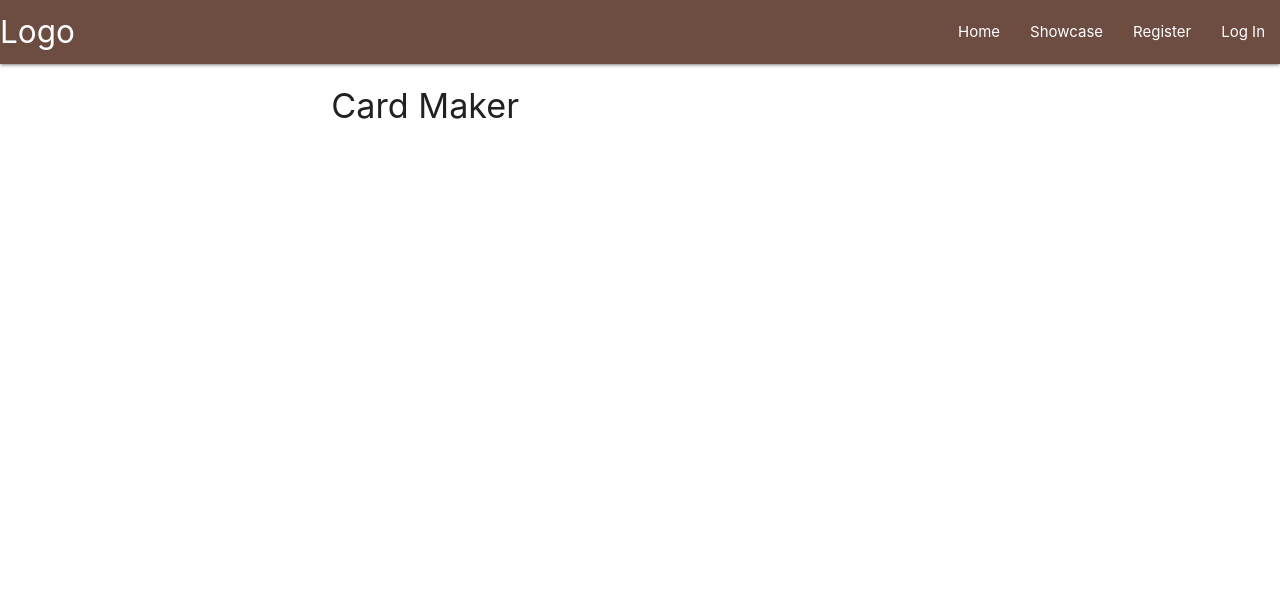
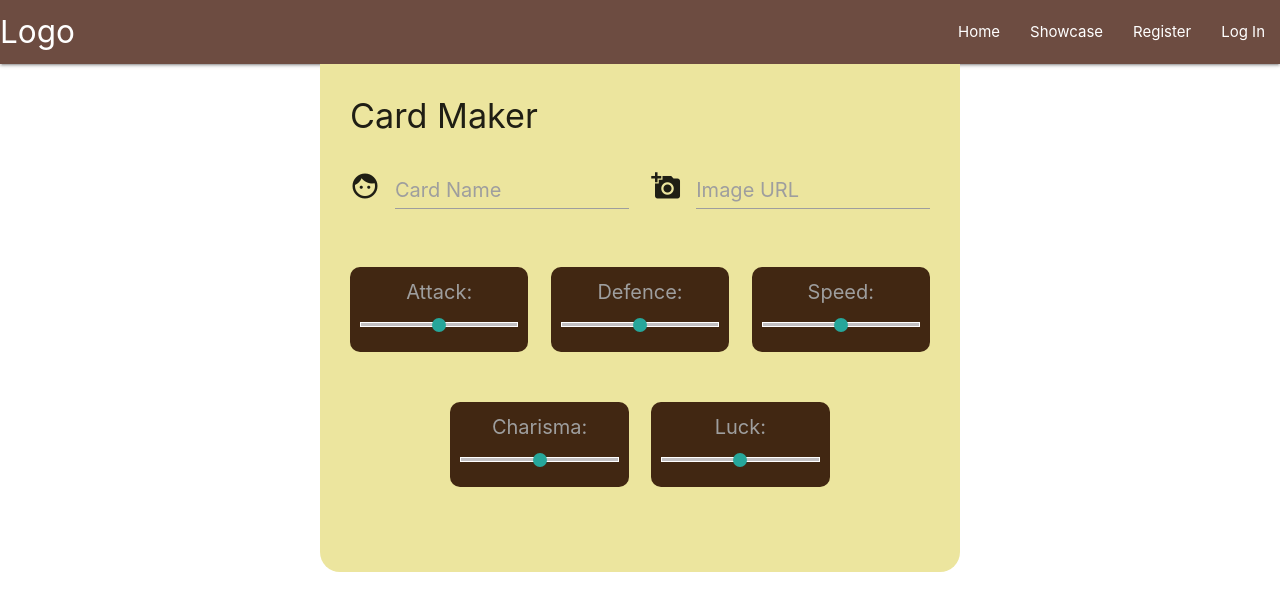
Before and after one commit to Code-Institute-Submissions/SpudStar-milestone-three-project_OctResub, a Flask app: page /card_maker in a window 1280 px wide. Shown: the top 611 px of the page. Run offline with Flask 2, Linux system fonts and the light colour scheme; some libraries are stand-ins or nearby versions.

Commit message:
Made basis for card creation, added backgrounds to form elements

```diff
--- a/static/css/style.css
+++ b/static/css/style.css
@@ -73,3 +73,20 @@ ul.dropdown-content li a {
     font-weight:200px ;
     color: white;
 }
+
+label{
+    font-size:20px !important;
+}
+
+.range-field{
+    background-color:rgb(65, 39, 18);
+    padding:10px;
+    border-radius:10px;
+    margin:0;
+}
+
+.content-holder{
+    background-color:rgb(236, 229, 158);
+    padding:10px 30px 50px !important;
+    border-radius: 0 0 20px 20px;
+}
--- a/templates/base.html
+++ b/templates/base.html
@@ -38,8 +38,10 @@
 
     </header>
 
-    {% block content %}
-    {% endblock %}
+    <div class="background-image">
+        {% block content %}
+        {% endblock %}
+    </div>
 
     <script type="text/javascript" src="https://code.jquery.com/jquery-2.1.1.min.js"></script>
     <script type="text/javascript" src="{{ url_for('static', filename='js/script.js') }}"></script>
--- a/templates/card_maker.html
+++ b/templates/card_maker.html
@@ -1,8 +1,59 @@
 {% extends "base.html" %}
 {% block content %}
     <div class="row">
-        <div class="title_holder col m6 offset-m3">
-            <h4>Card Maker</h4>
+        <div class="col m6 offset-m3 content-holder">
+            <div class="title-holder">
+                <h4>Card Maker</h4>
+            </div>
+            <form>
+                <div class="row">
+                    <div class="input-field col l6 s12">
+                        <i class="material-icons prefix">face</i>
+                        <input id="card_name" name="card_name" type="text" class="validate" minlength="3" maxlength="10" required>
+                        <label for="card_name">Card Name</label>
+                    </div>
+                    <div class="input-field col l6 s12">
+                        <i class="material-icons prefix">add_a_photo</i>
+                        <input id="image_url" name="image_url" type="url" class="validate" required>
+                        <label for="image_url">Image URL</label>
+                    </div>
+                </div>
+
+                <div class="row center-align">
+                    <div class="input-field col m4 s12">
+                        <p class="range-field">
+                            <label for="attack_stat">Attack: </label>
+                            <input type="range" id="attack_stat" name="attack_stat" min="0" max="100" />
+                        </p>
+                    </div>
+                    <div class="input-field col m4 s12">
+                        <p class="range-field">
+                            <label for="defence_stat">Defence: </label>
+                            <input type="range" id="defence_stat" name="defence_stat" min="0" max="100" />
+                        </p>
+                    </div>
+                    <div class="input-field col m4 s12">
+                        <p class="range-field">
+                            <label for="speed_stat">Speed: </label>
+                            <input type="range" id="speed_stat" name="speed_stat" min="0" max="100" />
+                        </p>
+                    </div>
+                </div>
+                <div class="row center-align">
+                    <div class="input-field col m4 offset-m2 s12">
+                        <p class="range-field">
+                            <label for="charisma_stat">Charisma: </label>
+                            <input type="range" id="charisma_stat" name="charisma_stat" min="0" max="100" />
+                        </p>
+                    </div>
+                    <div class="input-field col m4 s12">
+                        <p class="range-field">
+                            <label for="luck_stat">Luck: </label>
+                            <input type="range" id="luck_stat" name="luck_stat" min="0" max="100" />
+                        </p>
+                    </div>
+                </div>
+            </form>
         </div>
     </div>
 {% endblock %}
--- a/templates/index.html
+++ b/templates/index.html
@@ -1,7 +1,7 @@
 {% extends "base.html" %}
 {% block content %}
     <div class="row">
-        <div class="title_holder col m6 offset-m3">
+        <div class="title-holder col m6 offset-m3">
             <h4>Home</h4>
         </div>
     </div>
--- a/templates/login.html
+++ b/templates/login.html
@@ -1,10 +1,11 @@
 {% extends "base.html" %}
 {% block content %}
     <div class="row">
-        <div class="title_holder col m6 offset-m3">
+        <div class="col m6 offset-m3 content-holder">
+            <div class="title-holder">
                 <h3>Log In</h3>
             </div>
-        <form class="col m6 offset-m3" method="POST" action="{{ url_for('login') }}">
+            <form method="POST" action="{{ url_for('login') }}">
                 <div class="row">
                     <div class="input-field col s12">
                         <i class="material-icons prefix">account_box</i>
@@ -33,4 +34,5 @@
                 {% endwith %}
             </div>
         </div>
+    </div>
 {% endblock %}
--- a/templates/profile.html
+++ b/templates/profile.html
@@ -1,7 +1,7 @@
 {% extends "base.html" %}
 {% block content %}
     <div class="row">
-        <div class="title_holder col m6 offset-m3">
+        <div class="title-holder col m6 offset-m3">
             <h4>{{ username.capitalize() }}'s Profile</h4>
         </div>
     </div>
```
Also changed, not shown: templates/register.html (+6 -4 lines). Lines whose indentation alone changed are shown as unchanged.
